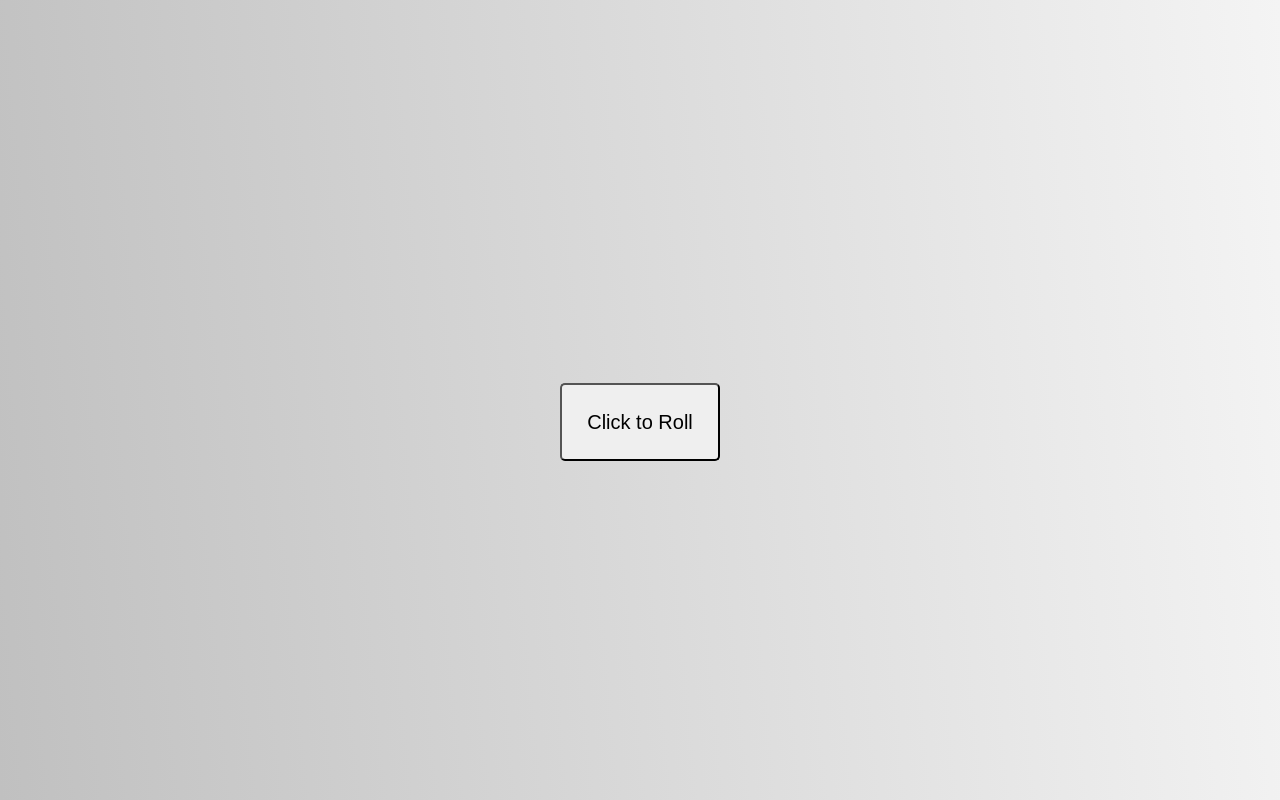
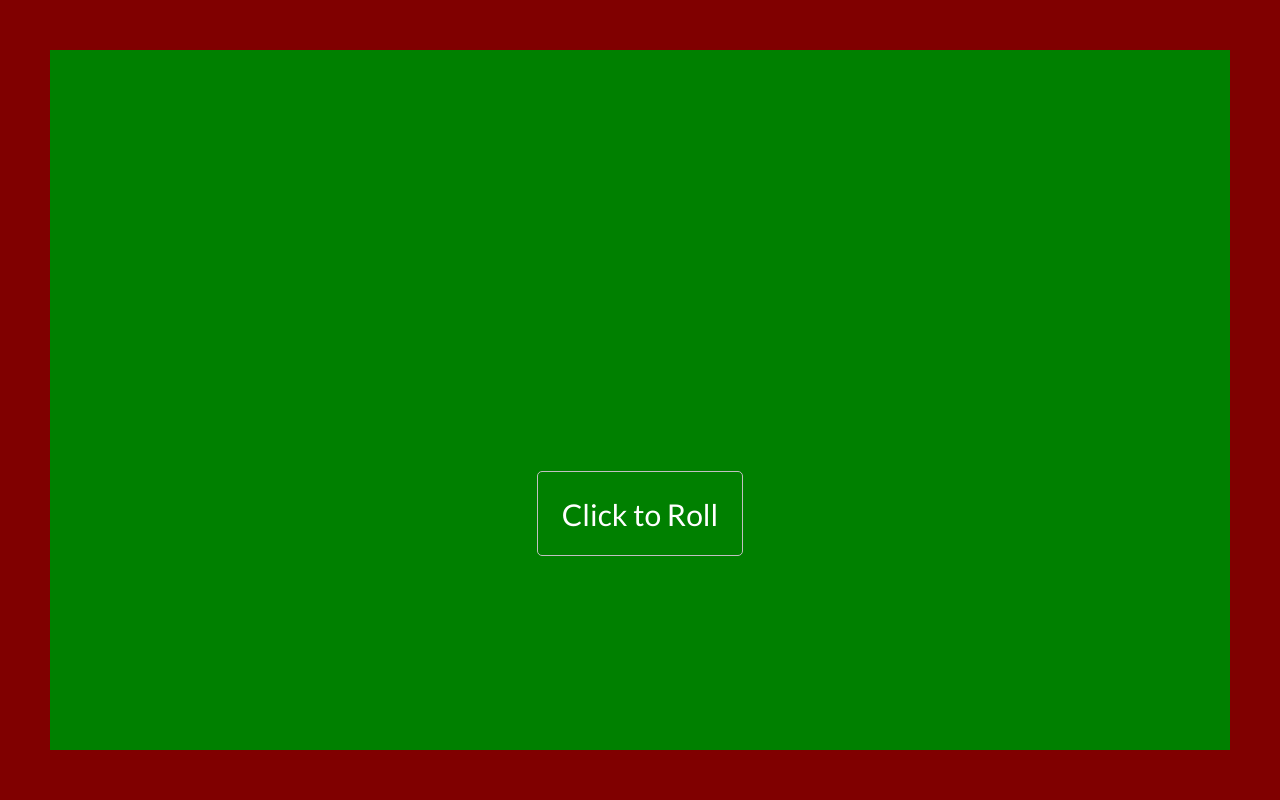
Before and after one commit to dylanatkinson/diceGame, a plain HTML site: page index.html in a window 1280 px wide. Drawn offline with Linux system fonts and the light colour scheme; files that its build step writes are made by us from their sources; files whose address does not match are found by name.

Commit message:
Add files via upload

```diff
--- a/style.css
+++ b/style.css
@@ -1,34 +1,37 @@
+@import url('https://fonts.googleapis.com/css?family=Lato&display=swap');
+
 * {
     box-sizing: border-box;
     padding: 0;
     margin: 0;
-    font-size: 20px;
-}
-
-body {
-    background-image: linear-gradient(265deg, #f4f4f4 0%, silver 100%);
+    font-size: 30px;
+    font-family: 'Lato', sans-serif;
+    color: white;
 }
 
 .container {
+    border: 50px solid maroon;
+    background: green;
     display: flex;
     flex-direction: column;
     align-items: center;
+    justify-content: center;
     height: 100vh;
     width: 100vw;
 }
 
-.scoring {
-    padding: 5%;
+.playerOne {
     line-height: 3;
     display: flex;
-    justify-content: space-evenly;
+    flex-direction: column;
+    align-items: center;
     width: 50vw;
 }
 
 .diceBox {
-    padding: 2%;
     display: flex;
     justify-content: center;
+    margin-top: 2%;
     width: 20vw;
 }
 
@@ -37,6 +40,14 @@ body {
 }
 
 #roll-btn {
+    border: 1px solid silver;
     border-radius: 5px;
     padding: 2%;
+    background-color: transparent;
 }
+
+#winOrLose {
+    font-size: 50px;
+    color: gold;
+    font-weight: bold;
+}
```
